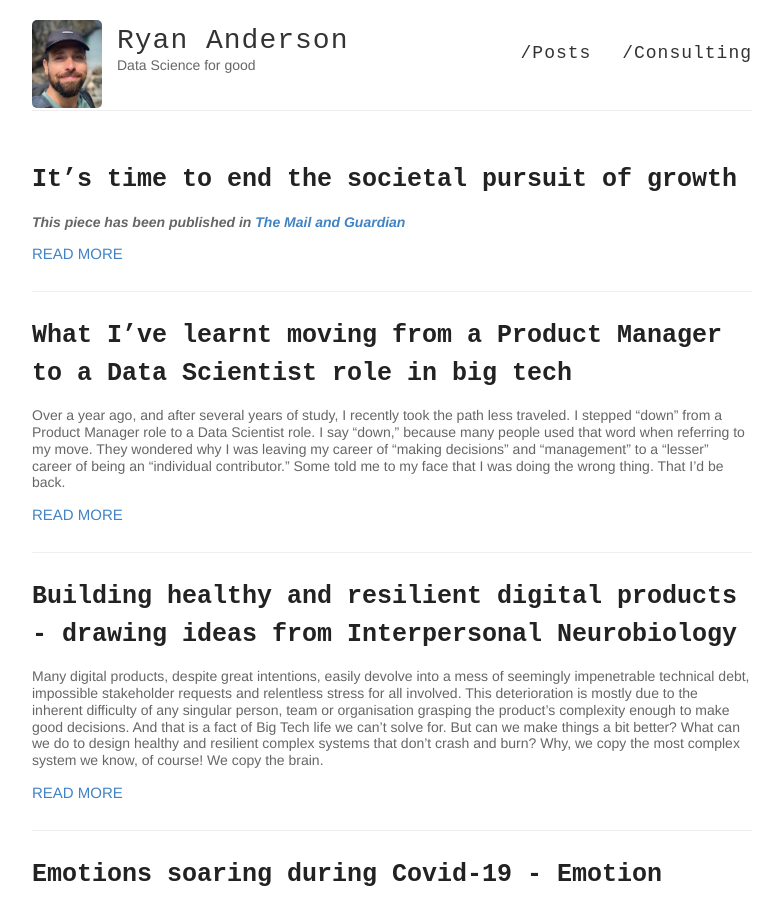
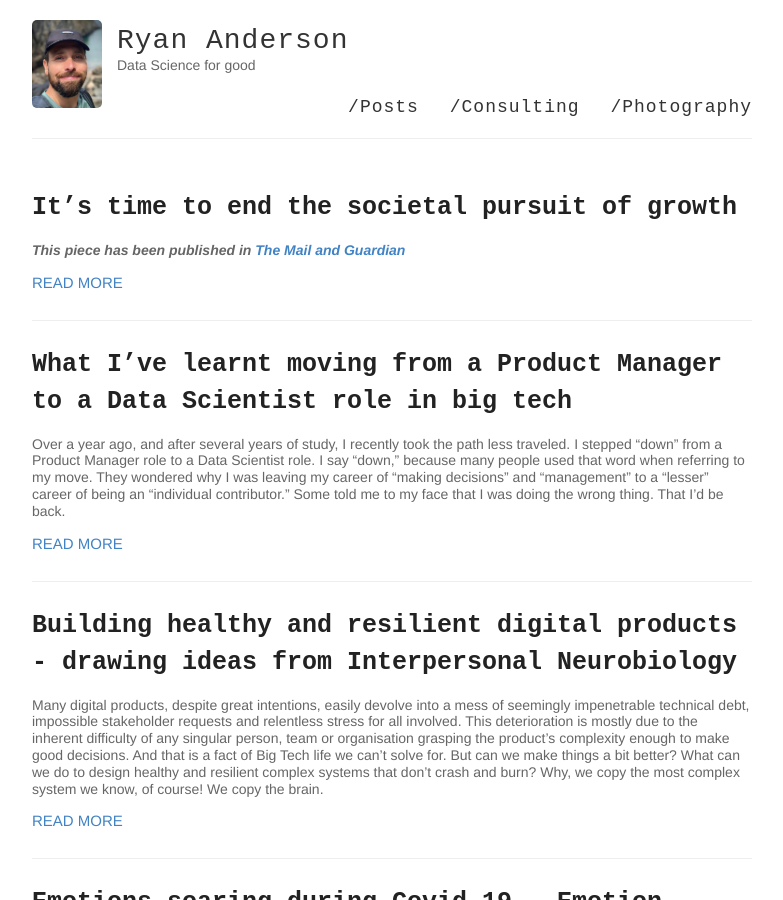
Before and after one commit to ryan-anderson-ds/ryan-anderson-ds.github.io, a Jekyll site: the page built from index.html, in a window 1280 px wide and 900 px high. Shown: the whole window, without its empty margins (248-1031 px from the left). Built offline with Jekyll 4.4.1, drawn with Linux system fonts in a browser that asks for light colours.

Commit message:
Update default.html

```diff
--- a/_layouts/default.html
+++ b/_layouts/default.html
@@ -30,6 +30,7 @@
           <nav>
             <a href="{{ site.baseurl }}/posts">/Posts</a>
             <a href="{{ site.baseurl }}/consulting">/Consulting</a>
+            <a href="{{ site.baseurl }}/photography">/Photography</a>
           </nav>
         </header>
       </div>
```
